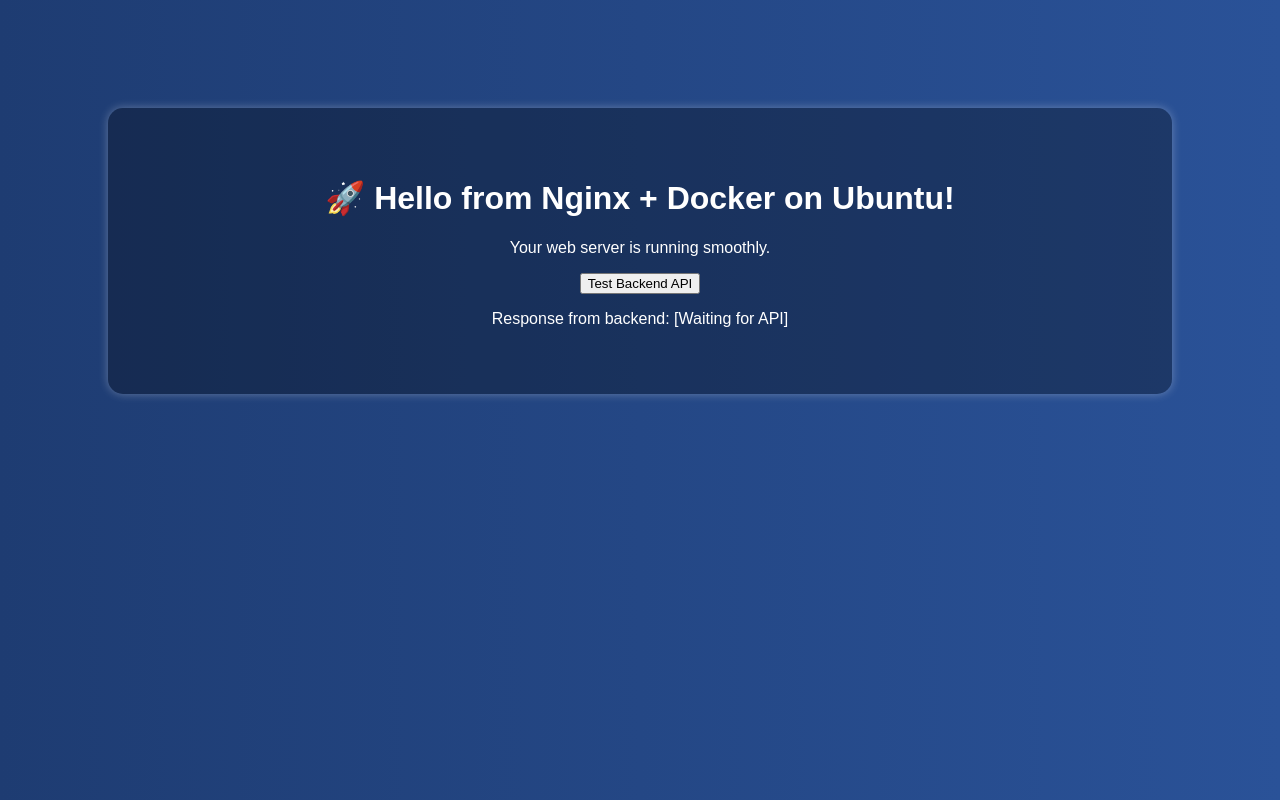
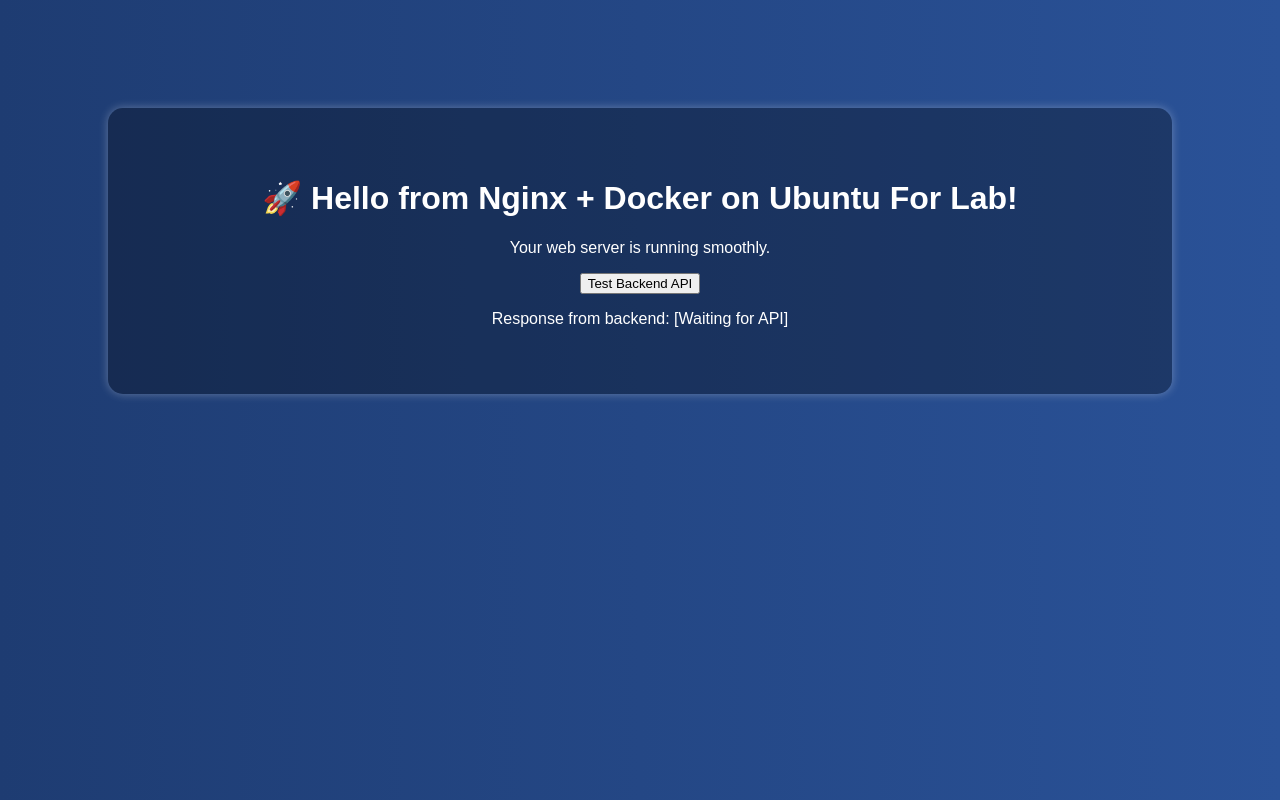
Before and after one commit to aungkowinitlay/Lab-01, a plain HTML site: page frontend/index.html in a window 1280 px wide. Drawn offline with Linux system fonts and the light colour scheme.

Commit message:
third commit

```diff
--- a/frontend/index.html
+++ b/frontend/index.html
@@ -7,7 +7,7 @@
 </head>
 <body>
     <div class="container">
-        <h1>🚀 Hello from Nginx + Docker on Ubuntu!</h1>
+        <h1>🚀 Hello from Nginx + Docker on Ubuntu For Lab!</h1>
         <p>Your web server is running smoothly.</p>
 
         <button onclick="getMessage()">Test Backend API</button>
```
